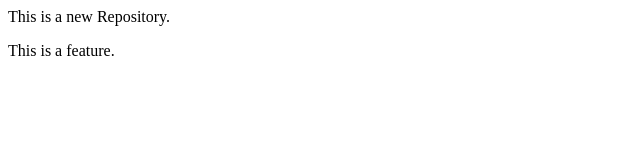
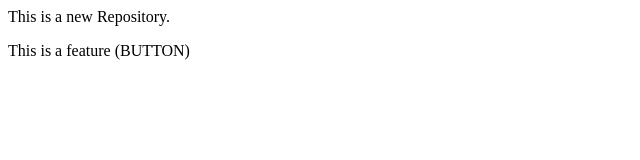
Before and after one commit to Vedika35/localrepo, a plain HTML site: page index.html in a window 1280 px wide. Shown: the full height of the page, 0-640 px from the left. Drawn offline with Linux system fonts and the light colour scheme.

```diff
--- a/index.html
+++ b/index.html
@@ -1,2 +1,2 @@
 <p>This is a new Repository.</p>
-<p>This is a feature.</p>
+<p>This is a feature (BUTTON)</p>
```
